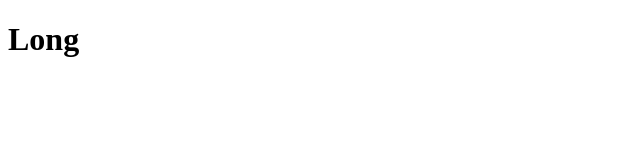
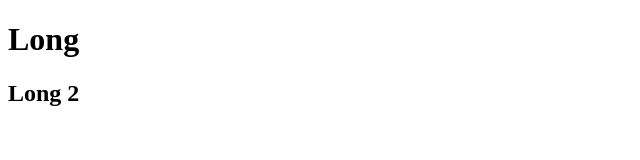
Before and after one commit to Group4a/Angular, a plain HTML site: page index.html in a window 1280 px wide. Shown: the whole page, without its empty margins (0-640 px from the left). Drawn offline with Linux system fonts and the light colour scheme.

```diff
--- a/index.html
+++ b/index.html
@@ -8,5 +8,6 @@
   </head>
   <body>
     <h1>Long</h1>
+    <h2>Long 2</h2>
   </body>
 </html>
```
